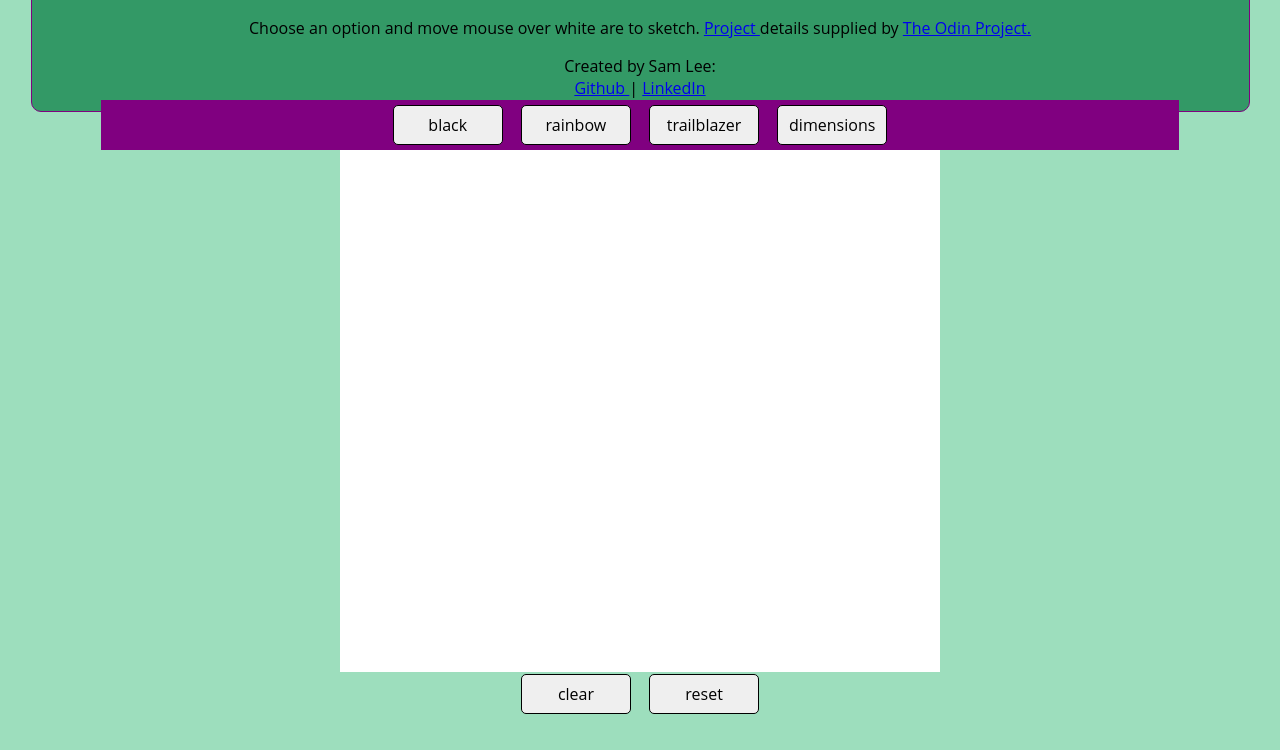
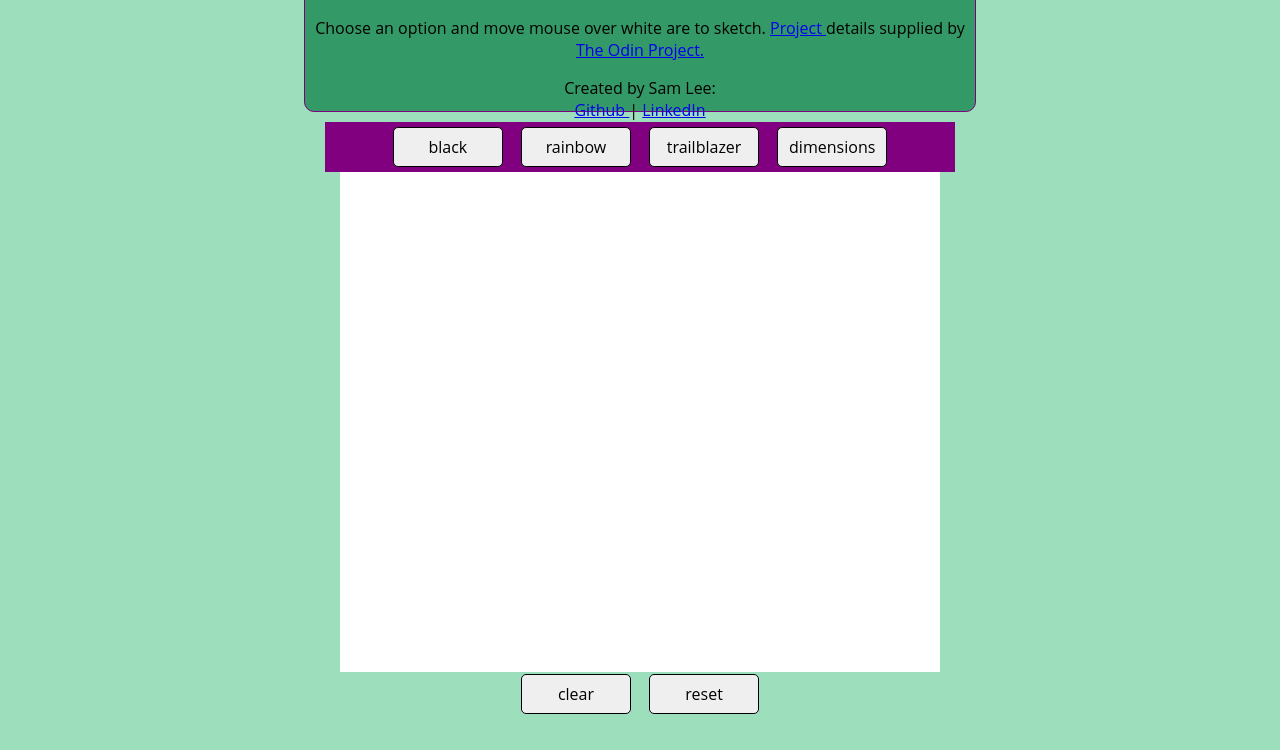
Before and after one commit to 5kippy/sounds-sketchy, a plain HTML site: page index.html in a window 1280 px wide. Shown: the part 70-820 px from the top of the page. Drawn offline with nearby package versions, Linux system fonts and the light colour scheme.

Commit message:
updated intro and button containers

```diff
--- a/styles/style.css
+++ b/styles/style.css
@@ -32,7 +32,7 @@ p{
 
 #intro{
 	position: relative;
-	width: 95%;
+	width: 650px;
 	height:100px;
 	margin:auto;
 	padding: 10px 10px;
@@ -46,7 +46,7 @@ p{
 	position: relative;
 	bottom: 15px;
 	height: 50px;
-	width: 90%;
+	width: 630px;
 	margin:auto;
 	overflow: auto;
 	background-color: purple;
```
